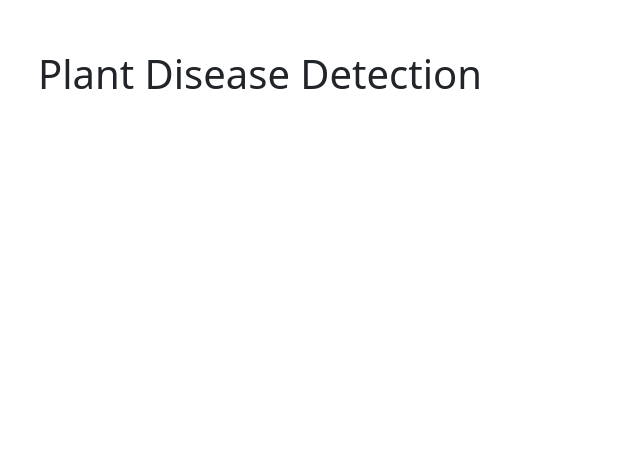
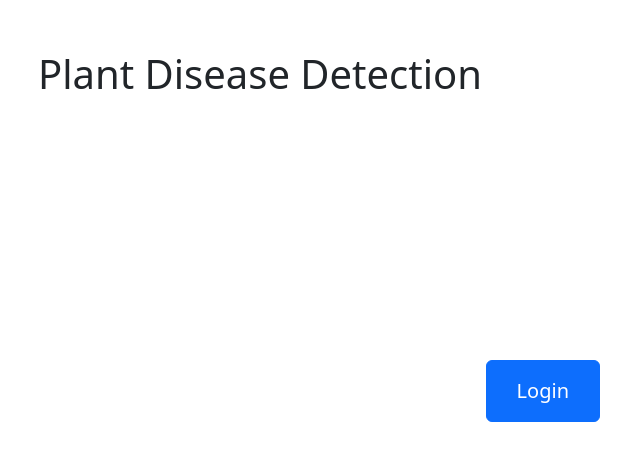
Before and after one commit to Lahirusampath2000/plant-disease-detection, a React (Create React App) app in the folder frontend/: page / in a window 1280 px wide. Shown: the top 460 px of the page, without its empty margins (380-1020 px from the left). Built offline with nearby package versions, Linux system fonts and the light colour scheme.

Commit message:
login button

```diff
--- a/frontend/src/components/HomePage.js
+++ b/frontend/src/components/HomePage.js
@@ -19,9 +19,21 @@ const HomePage = () => {
   }, []);
 
   return (
-    <div style={{ textAlign: "center", padding: "50px" }}>
+    <div style={{ textAlign: "center", padding: "50px", position: "relative" }}>
       <h1>Plant Disease Detection</h1>
       <p>{message}</p>
+      <button
+        className="btn btn-primary"
+        style={{
+          position: "absolute",
+          right: "300px",
+          top: "360px",
+          padding: "15px 30px",
+          fontSize: "20px",
+        }}
+      >
+        Login
+      </button>
     </div>
   );
 };
```
Also changed, not shown: frontend/src/components/auth/Login.js (added), frontend/src/components/auth/Register.js (added).
